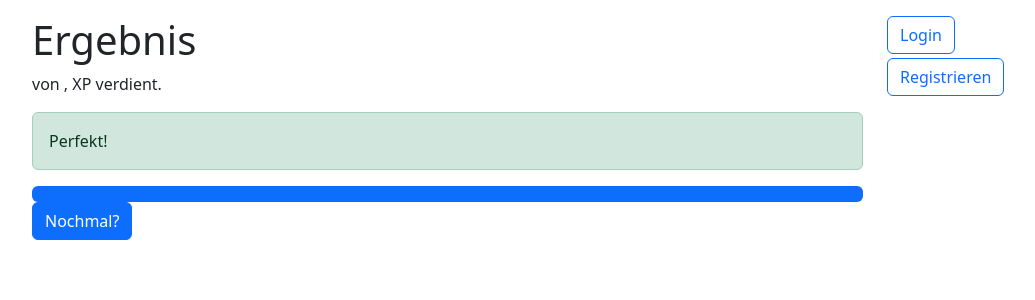
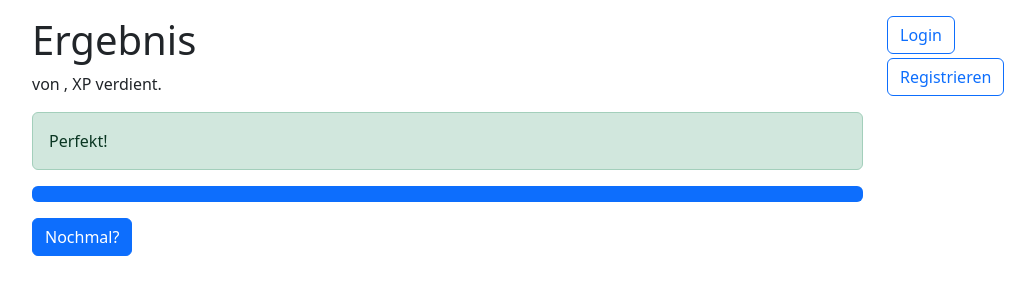
Before and after one commit to JanineEML/quiz, a PHP site: template src/Views/quiz/result.php in a window 1280 px wide. Shown: the part 40-340 px from the top of the page, without its empty margins (50-1085 px from the left). Run offline with PHP 8.4, Linux system fonts and the light colour scheme; the template is opened without the code that fills it, so the values that code supplies are empty.

Commit message:
some margins

```diff
--- a/src/Views/quiz/result.php
+++ b/src/Views/quiz/result.php
@@ -21,7 +21,7 @@
 
             <?php if (!empty($wrongAnswers)): ?>
                 <h2>Falsche Antworten:</h2>
-                <ul class="list-group">
+                <ul class="list-group mb-3">
                     <?php foreach ($wrongAnswers as $a): ?>
                         <li class="list-group-item"><?= e($a['question']) ?><br>
                             Deine Antwort: <?= e($a['answer']) ?><br>
@@ -31,7 +31,7 @@
                 </ul>
             <?php endif; ?>
 
-            <div class="progress">
+            <div class="progress mb-3">
                 <div class="progress-bar"
                      role="progressbar"
                      style="width: 100%"
```
